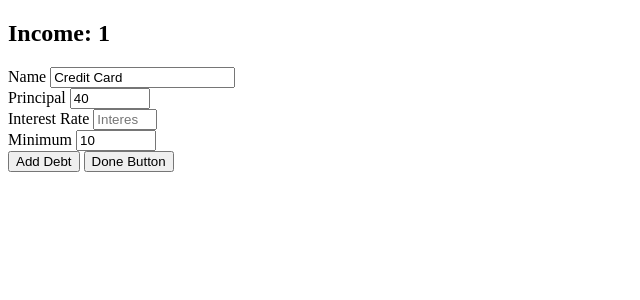
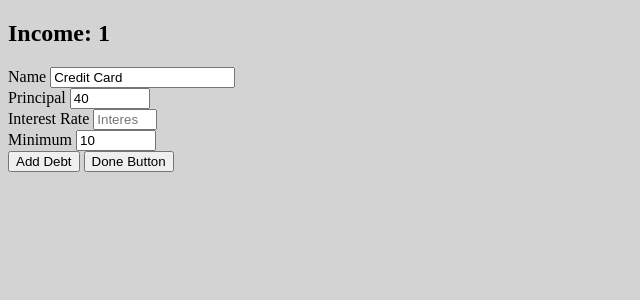
Before and after one commit to Kaz95/online_moneywiz, a Flask app: page /debt in a window 1280 px wide. Shown: the top 300 px of the page, without its empty margins (0-640 px from the left). Run offline with Flask 2, Linux system fonts and the light colour scheme; the visitor is signed in with stand-in values (Sample User, id 1).

Commit message:
- changed background color

```diff
--- a/static/main.css
+++ b/static/main.css
@@ -0,0 +1,3 @@
+body {
+    background-color: lightgray;
+}
--- a/templates/layout.html
+++ b/templates/layout.html
@@ -1,7 +1,7 @@
 <!DOCTYPE html>
 <html lang="en">
     <head>
-        <link rel="stylesheet" type="text/css" href="{{ url_for('static', filename='main.css') }}">
+        <link rel="stylesheet" href="{{ url_for('static', filename='main.css') }}">
         {% if title %}
             <title>MoneyWiz - {{ title }}</title>
         {% else %}
```
